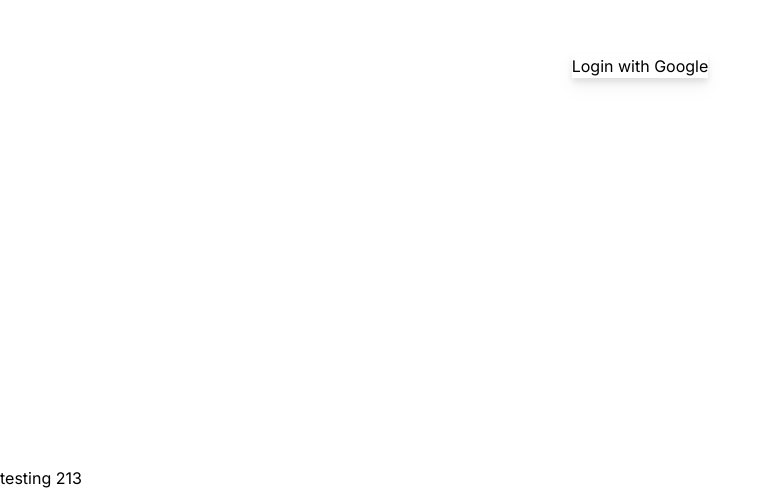
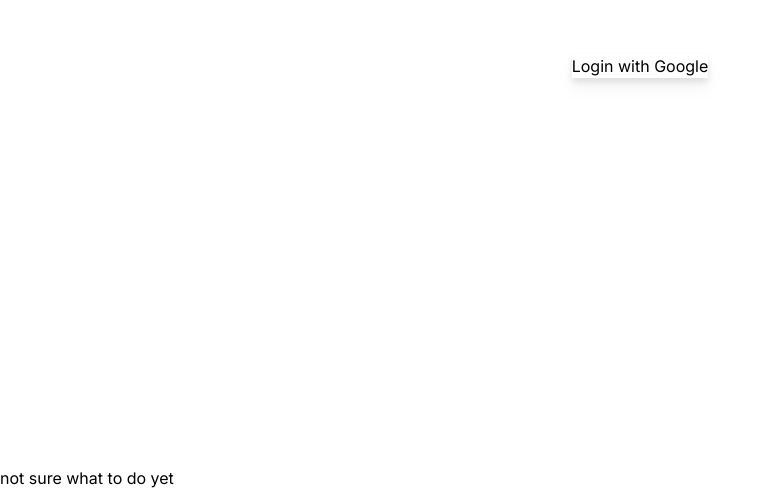
Before and after one commit to Oasis-NEU/f23-group21, a Next.js app in the folder pomocal/: page /login in a window 1280 px wide. Shown: the part 334-824 px from the top of the page, without its empty margins (0-772 px from the left). Built offline with nearby package versions, Linux system fonts and the light colour scheme.

Commit message:
nothing works so far but gits gotta git

```diff
--- a/pomocal/app/login/nextauth.js
+++ b/pomocal/app/api/auth/[...nextauth].js
@@ -3,7 +3,7 @@ import NextAuth from 'next-auth';
 import GoogleProvider from 'next-auth/providers/google';
 
 
-export default nextauth = ({
+export const authOptions = ({
     providers:[
         GoogleProvider({
             clientId: process.env.CLIENT_ID,
@@ -12,3 +12,6 @@ export default nextauth = ({
         }),
     ],
 });
+
+// https://localhost:3000/api/auth/signin
+export default NextAuth(authOptions);
--- /dev/null
+++ b/pomocal/app/api/auth/routes.js
@@ -0,0 +1,6 @@
+import { authConfig } from "@/lib/auth";
+import NextAuth from "next-auth/next";
+
+const handler = NextAuth(authConfig);
+
+export { handler as GET, handler as POST };
--- a/pomocal/app/login/page.js
+++ b/pomocal/app/login/page.js
@@ -6,7 +6,7 @@ export default function login(){
     return(
         <div>
             <GoogleAuthButton></GoogleAuthButton>
-            <h1>testing 213</h1>
+            <h1>not sure what to do yet</h1>
         </div>
     )
 };
--- a/pomocal/app/page.js
+++ b/pomocal/app/page.js
@@ -6,7 +6,6 @@ export default function Home() {
     <main>
       <h1>Pomocalendar Project</h1>
       <p>The pomodoro technique is a time management method involving working on tasks for 25 minutes followed by 5 minutes of break </p>
-      <iframe src="https://calendar.google.com/calendar/embed?src=15e4039ca6256b3d89ab6763acca421e69275afa324f25dafdbd2567ac5cb97c%40group.calendar.google.com&ctz=America%2FNew_York" style={{background:"white"}} width="800" height="600"></iframe>
 
     </main>
 
```
